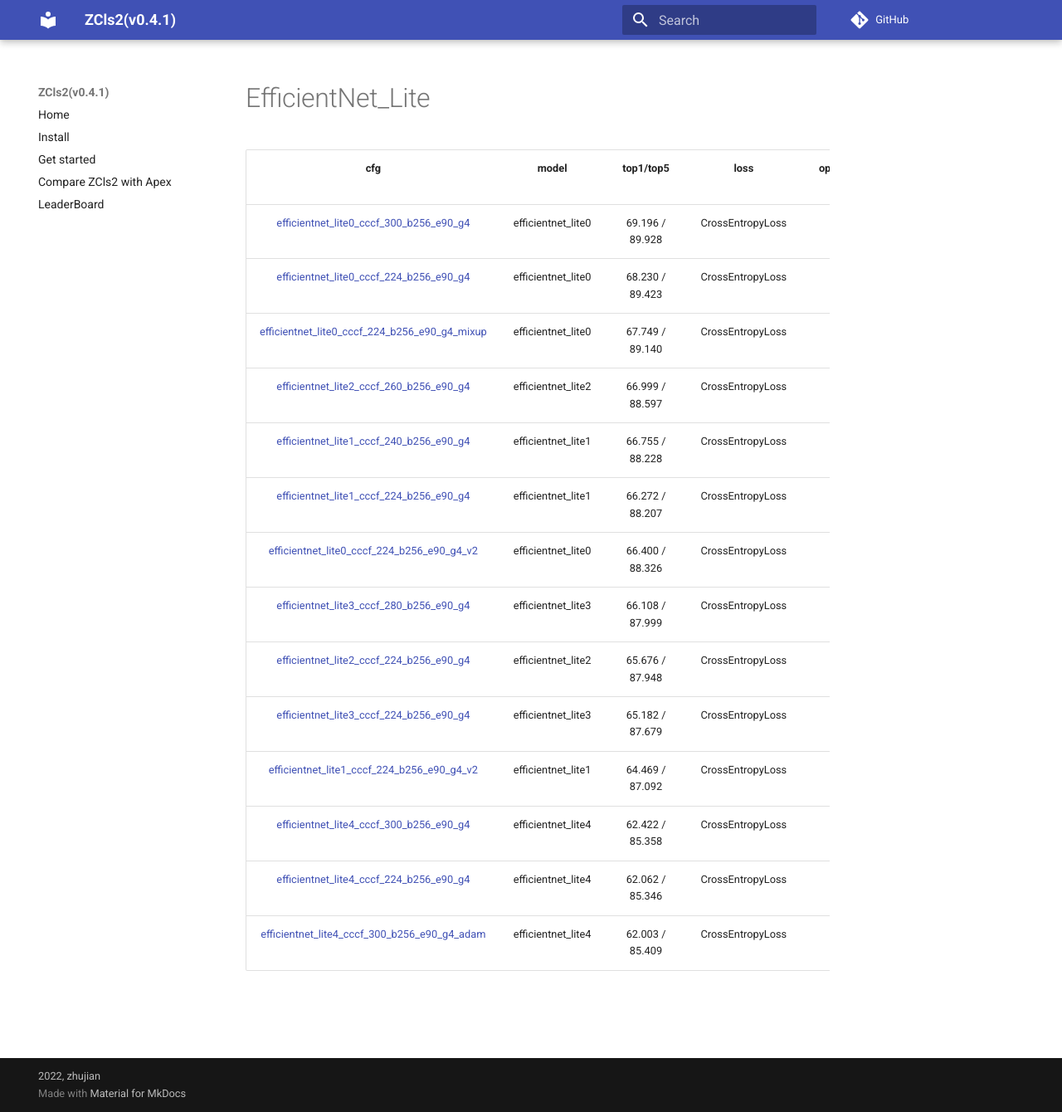
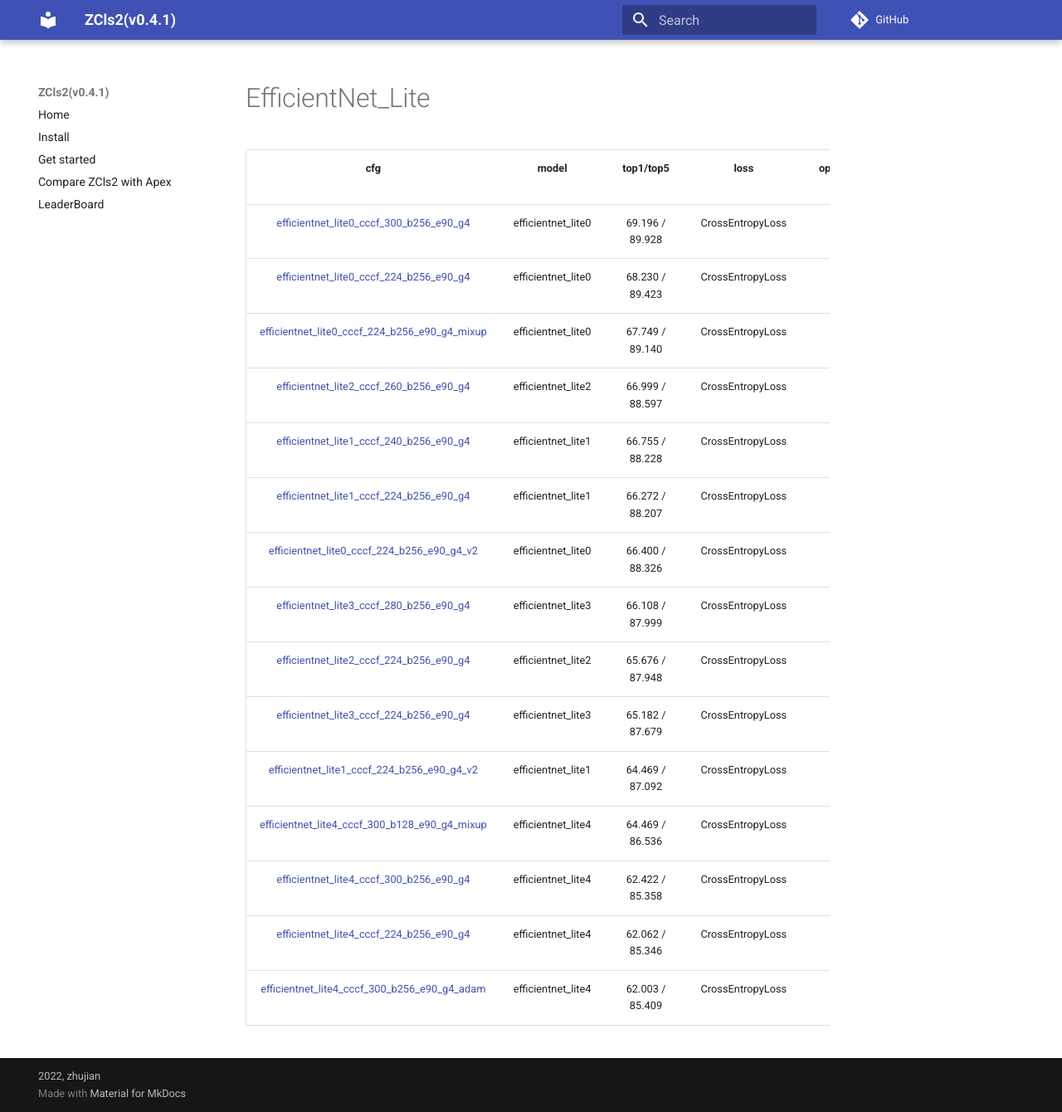
Before and after one commit to ZJCV/ZCls2, an MkDocs documentation site: the page built from docs/train/efficientnet_lite.md, in a window 1280 px wide and 1340 px high. Shown: the whole window at 83% size. Built offline with MkDocs 1.6.1 and Material for MkDocs 9.7.7, drawn with Linux system fonts in a browser that asks for light colours; comment, search, counter and statistics services are not loaded.

Commit message:
docs(train): update efficientnet_lite4_cccf_300_b128_e90_g4_mixup

```diff
--- a/docs/train/efficientnet_lite.md
+++ b/docs/train/efficientnet_lite.md
@@ -14,6 +14,7 @@
 |  [efficientnet_lite2_cccf_224_b256_e90_g4](../../configs/cccf/efficientnet_lite2_cccf_224_b256_e90_g4.yaml)   |  efficientnet_lite2  | 65.676 / 87.948 | CrossEntropyLoss |    SGD    |  MultiStepLR |   90  |   False  |
 |  [efficientnet_lite3_cccf_224_b256_e90_g4](../../configs/cccf/efficientnet_lite3_cccf_224_b256_e90_g4.yaml)   |  efficientnet_lite3  | 65.182 / 87.679 | CrossEntropyLoss |    SGD    |  MultiStepLR |   90  |   False  |
 |  [efficientnet_lite1_cccf_224_b256_e90_g4_v2](../../configs/cccf/efficientnet_lite1_cccf_224_b256_e90_g4_v2.yaml)   |  efficientnet_lite1  | 64.469 / 87.092 | CrossEntropyLoss |    SGD    |  MultiStepLR |   90  |   False  |
+|  [efficientnet_lite4_cccf_300_b128_e90_g4_mixup](../../configs/cccf/efficientnet_lite4_cccf_300_b128_e90_g4_mixup.yaml)   |  efficientnet_lite4  | 64.469 / 86.536 | CrossEntropyLoss |    SGD    |  MultiStepLR |   90  |   False  |
 |  [efficientnet_lite4_cccf_300_b256_e90_g4](../../configs/cccf/efficientnet_lite4_cccf_300_b256_e90_g4.yaml)   |  efficientnet_lite4  | 62.422 / 85.358 | CrossEntropyLoss |    SGD    |  MultiStepLR |   90  |   False  |
 |  [efficientnet_lite4_cccf_224_b256_e90_g4](../../configs/cccf/efficientnet_lite4_cccf_224_b256_e90_g4.yaml)   |  efficientnet_lite4  | 62.062 / 85.346 | CrossEntropyLoss |    SGD    |  MultiStepLR |   90  |   False  |
 |  [efficientnet_lite4_cccf_300_b256_e90_g4_adam](../../configs/cccf/efficientnet_lite4_cccf_300_b256_e90_g4_adam.yaml)   |  efficientnet_lite4  | 62.003 / 85.409 | CrossEntropyLoss |    SGD    |  MultiStepLR |   90  |   False  |
```
Also changed, not shown: 1 other file.
